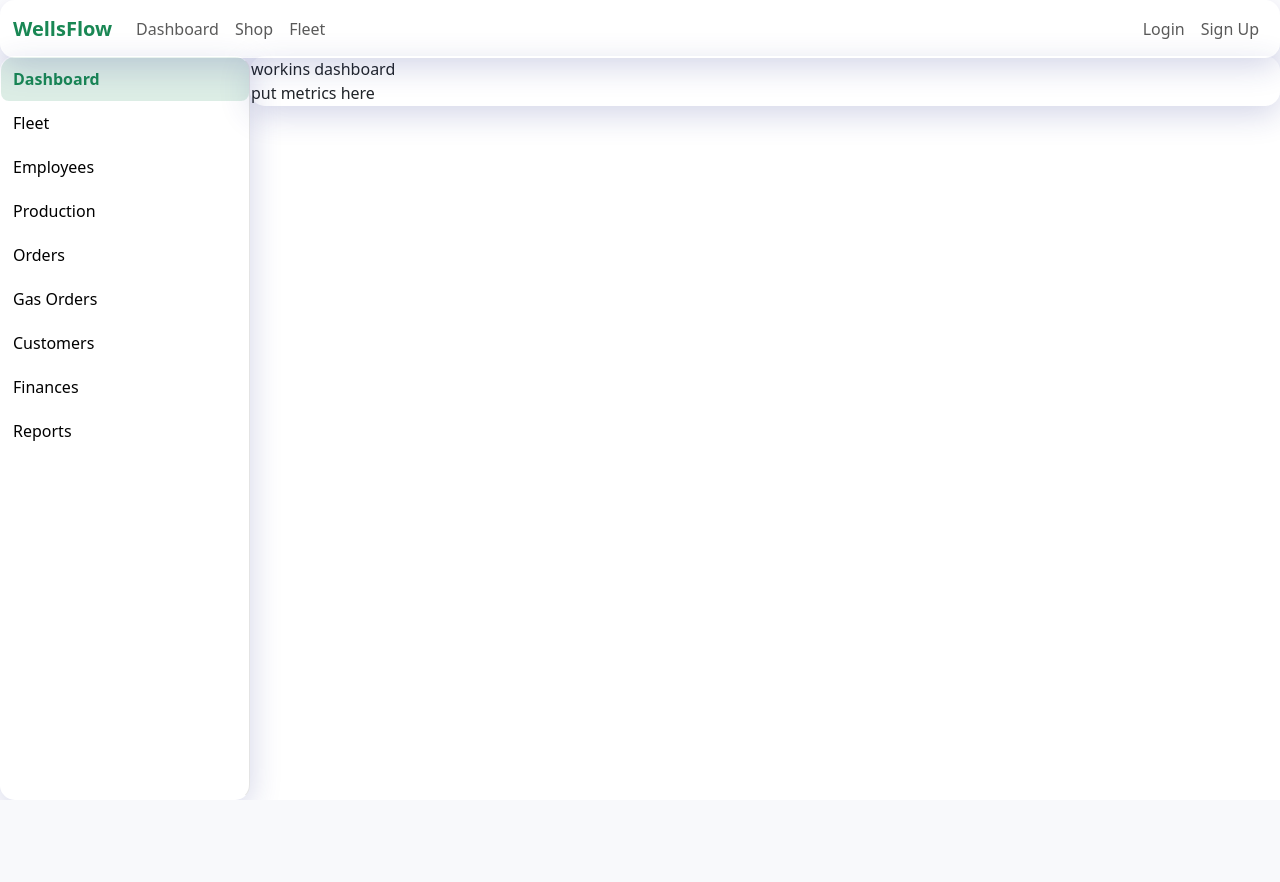
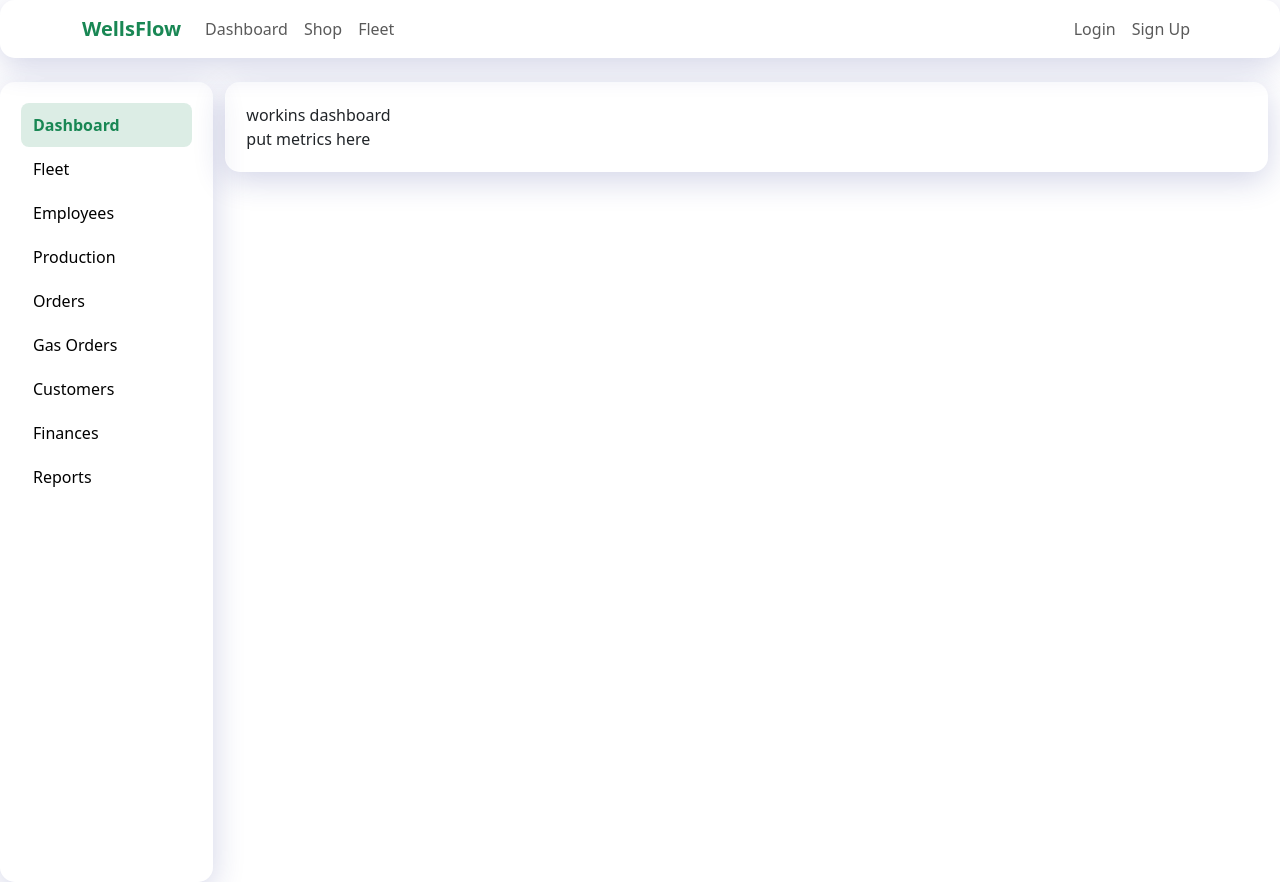
Before and after one commit to Stephen-Austine/-WellsFlow-Green-Wells-, a Flask app: page /dashboard in a window 1280 px wide. Before the commit the page ends 800 px from the top, so only its background shows below. Run offline with Flask 3, Linux system fonts and the light colour scheme.

Commit message:
Removed IP pinging, reverted layout html

```diff
--- a/greenwells_wellsflow/app.py
+++ b/greenwells_wellsflow/app.py
@@ -338,7 +338,6 @@ def vehiclesmanagefleet():
                     data = response.json()
 
                     # Extract location information
-                    ip = data.get('ip', 'Unknown')
                     location_str = data.get('loc', 'Unknown')
                     city = data.get('city', 'Unknown')
                     region = data.get('region', 'Unknown')
@@ -374,19 +373,17 @@ def vehiclesmanagefleet():
                     # Update the specific fleet's location in the database
                     cursor.execute("""
                         UPDATE Fleet
-                        SET last_known_ip = ?,
-                            last_known_location = ?,
+                        SET last_known_location = ?,
                             last_known_lat = ?,
                             last_known_lng = ?,
                             last_location_update = ?
                         WHERE fleet_id = ?
-                    """, (ip, readable_location, lat, lng, time.time(), fleet_id))
+                    """, (readable_location, lat, lng, time.time(), fleet_id))
 
                     conn.commit()
 
                     # Optional: Log the update
                     print(f"[{time.strftime('%Y-%m-%d %H:%M:%S')}] Location Update for Fleet {fleet_id}:")
-                    print(f"  IP Address: {ip}")
                     print(f"  ISP/Org: {org}")
                     print(f"  Location: {readable_location}")
                     print(f"  Coordinates: {lat}, {lng}")
@@ -1166,7 +1163,6 @@ def ping_location():
 
             # Print location info
             print(f"[{time.strftime('%Y-%m-%d %H:%M:%S')}] Location Update:")
-            print(f"  IP Address: {ip}")
             print(f"  ISP/Org: {org}")
             print(f"  Location: {city}, {region}, {country}")
             print(f"  Coordinates: {lat}, {lng}")
--- a/greenwells_wellsflow/templates/fleet/layout.html
+++ b/greenwells_wellsflow/templates/fleet/layout.html
@@ -4,15 +4,11 @@
   <meta charset="UTF-8" />
   <meta name="viewport" content="width=device-width, initial-scale=1.0"/>
   <title>WellsFlow</title>
-  <!-- Removed extra space in href -->
   <link href="https://cdn.jsdelivr.net/npm/bootstrap@5.3.0/dist/css/bootstrap.min.css" rel="stylesheet"/>
   <style>
     body {
       background: #ffffff; /* clean white background */
-      /* Ensure body takes at least full viewport height */
       min-height: 100vh;
-      /* Add padding equal to navbar height to prevent content from being hidden behind it */
-      padding-top: 56px; /* Standard Bootstrap navbar height */
     }
 
     /* Import your glassmorphism styles */
@@ -59,28 +55,13 @@
       font-weight: 600;
     }
 
-    /* Fixed Sidebar Specific Styles */
     .sidebar {
-      width: 250px; /* Set a fixed width for the sidebar */
+      min-height: 100vh;
       padding: 20px;
-      /* Fixed positioning */
-      position: fixed;
-      top: 56px; /* Start below the fixed navbar */
-      bottom: 0;
-      left: 0;
-      z-index: 100; /* Ensure it stays above content but below navbar */
-      /* Add scrollbar if content overflows */
-      overflow-y: auto;
-      /* Add a right border to separate from content */
-      border-right: 1px solid rgba(0, 0, 0, 0.1);
     }
 
-    /* Adjust main content area to account for fixed sidebar */
-    .main-content {
-      margin-left: 250px; /* Same as sidebar width */
+    .content {
       padding: 20px;
-      /* Ensure content doesn't go under fixed navbar */
-      padding-top: 20px; /* Original padding-top */
     }
 
     .flash-message {
@@ -89,14 +70,10 @@
   </style>
 </head>
 <body>
-<!-- Added fixed-top class -->
-<nav class="navbar navbar-expand-lg glass-card fixed-top mb-0">
-  <div class="container-fluid"> <!-- Changed to container-fluid for full width -->
+<nav class="navbar navbar-expand-lg glass-card mb-4">
+  <div class="container">
     <a class="navbar-brand text-success fw-bold" href="/">WellsFlow</a>
-    <button class="navbar-toggler" type="button" data-bs-toggle="collapse" data-bs-target="#navbarNav" aria-controls="navbarNav" aria-expanded="false" aria-label="Toggle navigation">
-        <span class="navbar-toggler-icon"></span>
-    </button>
-    <div class="collapse navbar-collapse" id="navbarNav">
+    <div class="collapse navbar-collapse">
       <ul class="navbar-nav me-auto">
         <li class="nav-item"><a class="nav-link" href="/dashboard">Dashboard</a></li>
         <li class="nav-item"><a class="nav-link" href="/shop">Shop</a></li>
@@ -123,10 +100,10 @@
   </div>
 </nav>
 
-<div class="container-fluid px-0"> <!-- Removed default container padding -->
-  <section class="row g-0"> <!-- Removed gutters -->
-    <!-- Fixed Sidebar -->
-    <div class="col-auto p-0 glass-card sidebar"> <!-- col-auto for content width, p-0 for no padding -->
+<div class="container-fluid">
+  <section class="row">
+    <!-- Sidebar -->
+    <div class="col-md-2 glass-card sidebar">
       <ul class="nav flex-column">
         <li class="nav-item"><a class="nav-link" href="/dashboard">Dashboard</a></li>
         <li class="nav-item"><a class="nav-link" href="/vehiclesmanagefleet">Fleet</a></li>
@@ -141,8 +118,8 @@
     </div>
 
     <!-- Main content -->
-    <div class="col p-0 main-content"> <!-- col for remaining width, p-0 for no padding -->
-      <div class="glass-card h-100"> <!-- Full height inside content area -->
+    <div class="col-md-10">
+      <div class="glass-card content">
         {% with messages = get_flashed_messages(with_categories=true) %}
           {% if messages %}
             {% for category, message in messages %}
@@ -161,7 +138,6 @@
   </section>
 </div>
 
-<!-- Removed extra space in src -->
 <script src="https://cdn.jsdelivr.net/npm/bootstrap@5.3.0/dist/js/bootstrap.bundle.min.js"></script>
 <script>
   // Auto-dismiss flash messages after 3 seconds
```
Also changed, not shown: greenwells_wellsflow/instance/shopfleet.db.
